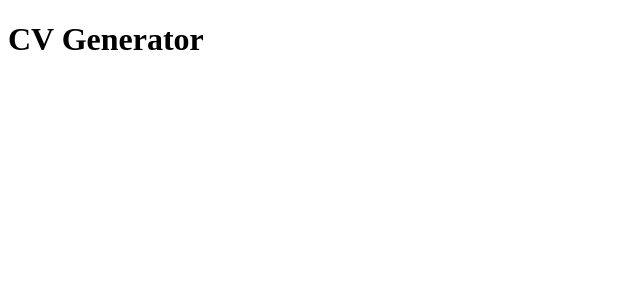
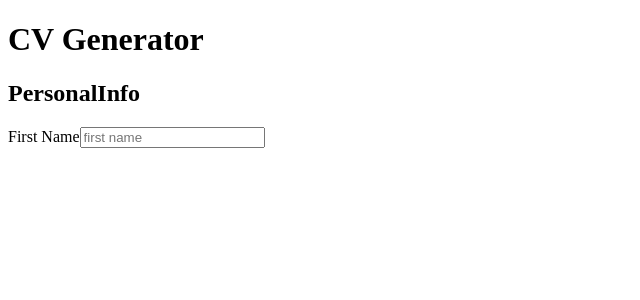
Before and after one commit to daygoDao/cv-project, a React (Create React App) app: page / in a window 1280 px wide. Shown: the top 300 px of the page, without its empty margins (0-640 px from the left). Built offline with nearby package versions, Linux system fonts and the light colour scheme.

Commit message:
connected PersonalInfo.js

```diff
--- a/src/components/CVform.js
+++ b/src/components/CVform.js
@@ -1,25 +1,11 @@
-// import React from "react";
+// import React from "react"
+import PersonalInfo from './PersonalInfo';
 
 const CVform = (props) => {
-  // constructor(props) {
-  //     super(props);
-
-  // }
-
   return (
     <form>
       <h1>CV Generator</h1>
-      {/* <label htmlFor="name">Name</label>
-        <input type="text" id="name" placeholder="Jo Bob"/>
-
-        <label htmlFor="name"></label>
-        <input type="text" id="name" placeholder="Jo Bob"/> */}
-
-      {/*
-        Personal Info
-        Work Exp
-        Education
-         */}
+      <PersonalInfo />
     </form>
   );
 };
--- a/src/components/PersonalInfo.js
+++ b/src/components/PersonalInfo.js
@@ -0,0 +1,13 @@
+import React from "react";
+
+const PersonalInfo = () => {
+  return (
+    <div>
+      <h2>PersonalInfo</h2>
+      <label htmlFor="name">First Name</label>
+      <input type="text" placeholder="first name" id="name" />
+    </div>
+  );
+};
+
+export default PersonalInfo;
```
